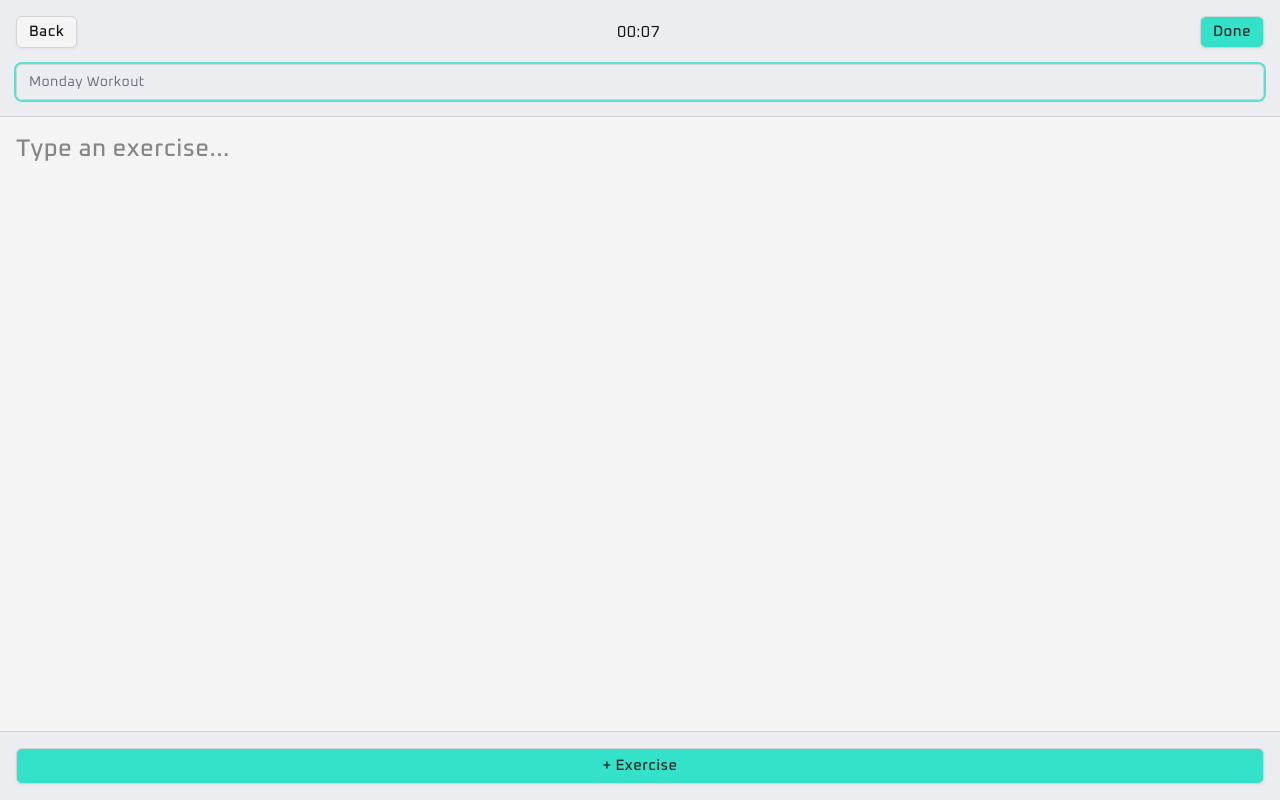
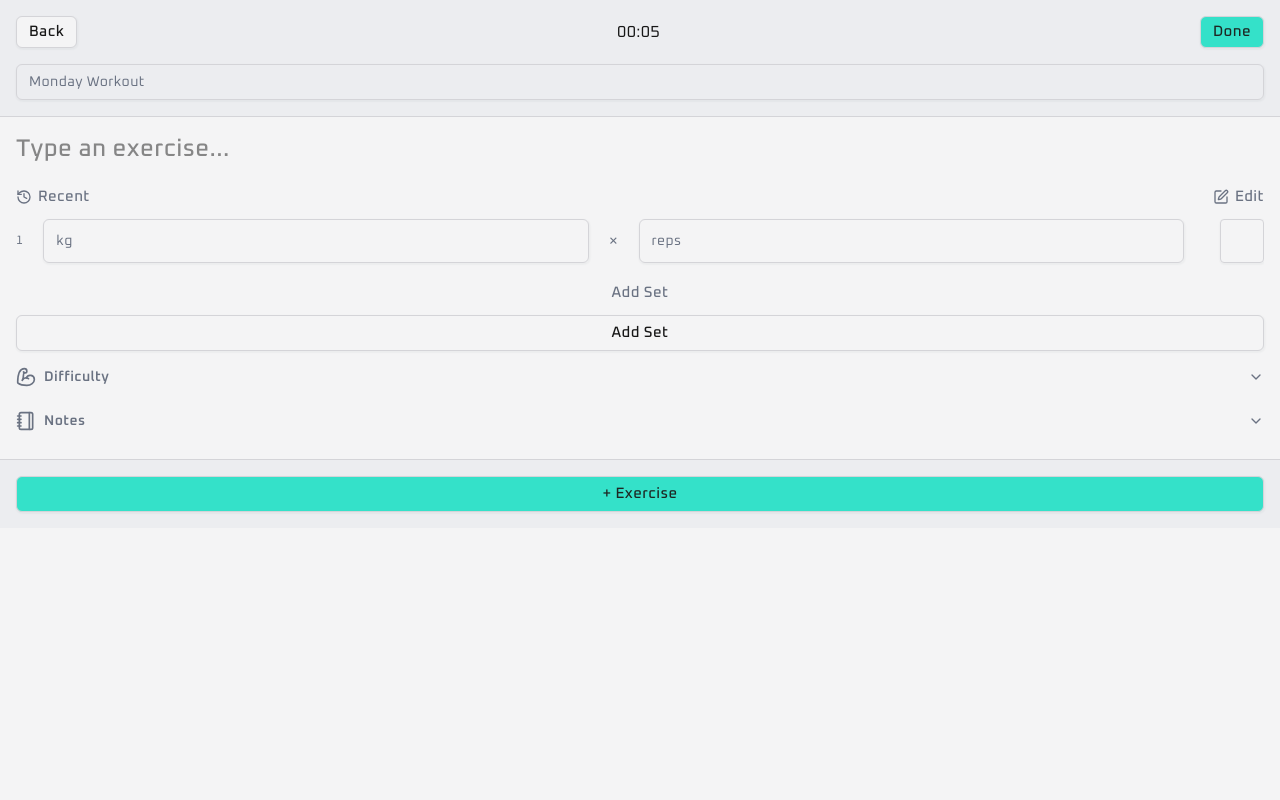
Before and after one commit to laoz40/Horus, a Next.js app: page /workouts/new in a window 1280 px wide. Built offline with nearby package versions, Linux system fonts and the light colour scheme.

Commit message:
implemented react hook form for workout form (wip)

```diff
--- a/components/ExerciseForm.tsx
+++ b/components/ExerciseForm.tsx
@@ -8,6 +8,7 @@ import SetRow from "./SetRow";
 import { cn } from "@/lib/utils";
 import { ExerciseFormData } from "@/lib/types";
 import InputNoBorder from "./InputNoBorder";
+import { useFormContext } from "react-hook-form";
 
 export interface ExerciseFormProps
 	extends React.HTMLAttributes<HTMLDivElement> {
@@ -15,10 +16,13 @@ export interface ExerciseFormProps
 	setExerciseData: (
 		updaterFn: (prev: ExerciseFormData) => ExerciseFormData,
 	) => void;
+	exerciseIndex: number
 }
 
 const ExerciseForm = forwardRef<HTMLDivElement, ExerciseFormProps>(
-	({ exerciseData, setExerciseData, className }, ref) => {
+	({ exerciseData, setExerciseData, className, exerciseIndex }, ref) => {
+		const { register } = useFormContext()
+
 		const handleNameUpdate = (input: ChangeEvent<HTMLInputElement>) => {
 			setExerciseData((prev) => ({
 				...prev,
@@ -63,8 +67,7 @@ const ExerciseForm = forwardRef<HTMLDivElement, ExerciseFormProps>(
 				<InputNoBorder
 					placeholder="Type an exercise..."
 					className="text-2xl font-medium"
-					value={exerciseData.name}
-					onChange={handleNameUpdate}
+					{...register(`exercises.${exerciseIndex}.exercise`)}
 					onBlur={() => setExerciseNameBlurred(true)}
 					list="exercises"
 				/>
@@ -76,7 +79,7 @@ const ExerciseForm = forwardRef<HTMLDivElement, ExerciseFormProps>(
 					))}
 				</datalist>
 
-				{exerciseNameBlurred && exerciseData.name.trim() && (
+				{/*	{exerciseNameBlurred && exerciseData.name.trim() && ( */
 					<div className="h-full flex flex-col gap-1">
 						{/* Recent + Edit Buttons */}
 						<div className="flex flex-row justify-between text-xs">
@@ -101,10 +104,11 @@ const ExerciseForm = forwardRef<HTMLDivElement, ExerciseFormProps>(
 						{/* Set Rows */}
 						<div className="flex flex-col overflow-y-auto no-scrollbar grow gap-3">
 							<div className="flex flex-col gap-3 pt-0.5">
-								{exerciseData.sets.map((set, index) => (
+								{exerciseData.sets.map((set, setIndex) => (
 									<SetRow
 										key={set.id}
-										index={index}
+										setIndex={setIndex}
+										exerciseIndex={exerciseIndex}
 										set={set}
 										setExerciseData={setExerciseData}
 									/>
@@ -134,7 +138,7 @@ const ExerciseForm = forwardRef<HTMLDivElement, ExerciseFormProps>(
 							setExerciseData={setExerciseData}
 						/>
 					</div>
-				)}
+				}
 			</section>
 		);
 	},
--- a/components/NumberInput.tsx
+++ b/components/NumberInput.tsx
@@ -25,6 +25,7 @@ export default function NumberInput({
 	className,
 	value,
 	onChange,
+	...props
 }: InputProps) {
 	const config = variantConfig[variant];
 
@@ -42,6 +43,7 @@ export default function NumberInput({
 			placeholder={placeholder}
 			className={className}
 			type="text"
+			{...props}
 			value={value}
 			onChange={handleChange}></Input>
 	);
--- a/components/SetRow.tsx
+++ b/components/SetRow.tsx
@@ -1,11 +1,13 @@
-import { ChangeEvent, type ReactElement } from "react";
+import { type ReactElement } from "react";
 import { Checkbox } from "./ui/checkbox";
 import NumberInput from "./NumberInput";
 import { ExerciseFormData } from "@/lib/types";
+import { useFormContext } from "react-hook-form";
 
 interface SetRowProps {
 	key: string;
-	index: number;
+	exerciseIndex: number;
+	setIndex: number;
 	set: { weight: string; reps: string };
 	setExerciseData: (
 		updaterFn: (prev: ExerciseFormData) => ExerciseFormData,
@@ -13,45 +15,29 @@ interface SetRowProps {
 }
 
 export default function SetRow({
-	index,
-	set,
-	setExerciseData,
+	exerciseIndex,
+	setIndex,
 }: SetRowProps): ReactElement {
-	const handleWeightUpdate = (input: ChangeEvent<HTMLInputElement>) => {
-		setExerciseData((prev) => {
-			const setsData = [...prev.sets];
-			setsData[index] = { ...setsData[index], weight: input.target.value };
-			return { ...prev, sets: setsData };
-		});
-	};
 
-	const handleRepsUpdate = (input: ChangeEvent<HTMLInputElement>) => {
-		setExerciseData((prev) => {
-			const setsData = [...prev.sets];
-			setsData[index] = { ...setsData[index], reps: input.target.value };
-			return { ...prev, sets: setsData };
-		});
-	};
+	const { register } = useFormContext()
 
 	return (
 		<>
 			<div className="flex flex-col gap-1">
 				<div className="grid grid-cols-[min-content_1fr_min-content_1fr_min-content] gap-5 place-items-center">
-					<span className="text-muted-foreground text-xs">{index + 1}</span>
+					<span className="text-muted-foreground text-xs">{setIndex + 1}</span>
 					<NumberInput
 						variant="decimal"
 						placeholder="kg"
 						className="text-xl h-11"
-						value={set.weight}
-						onChange={handleWeightUpdate}
+						{...register(`exercises.${exerciseIndex}.sets.${setIndex}.weight`)}
 					/>
 					<span className="text-muted-foreground">×</span>
 					<NumberInput
 						variant="integer"
 						placeholder="reps"
 						className="text-xl h-11"
-						value={set.reps}
-						onChange={handleRepsUpdate}
+						{...register(`exercises.${exerciseIndex}.sets.${setIndex}.reps`)}
 					/>
 					<Checkbox
 						className="h-11 w-11 ml-4"
--- a/components/WorkoutForm.tsx
+++ b/components/WorkoutForm.tsx
@@ -8,6 +8,9 @@ import {
 	useState,
 	type ReactElement,
 } from "react";
+import { FormProvider, useForm } from "react-hook-form"
+import { zodResolver } from "@hookform/resolvers/zod"
+import { Workout, WorkoutSchema } from "@/lib/validateWorkout"
 import ExerciseForm from "./ExerciseForm";
 import { Button } from "./ui/button";
 import { Input } from "./ui/input";
@@ -15,6 +18,24 @@ import { ExerciseFormData, WorkoutFormData } from "@/lib/types";
 import { useRouter } from "next/navigation";
 import { formatDurationFull } from "@/lib/time";
 import { currentDay } from "@/lib/date";
+
+const newExerciseObject = {
+	id: crypto.randomUUID(),
+	name: "",
+	exercise: {
+		exerciseId: undefined,
+		newExerciseName: "",
+	},
+	difficulty: null,
+	notes: "",
+	sets: [
+		{
+			id: crypto.randomUUID(),
+			weight: "",
+			reps: "",
+		},
+	],
+};
 
 const newWorkoutObject: WorkoutFormData = {
 	name: "",
@@ -27,7 +48,7 @@ const newWorkoutObject: WorkoutFormData = {
 				exerciseId: undefined,
 				newExerciseName: "",
 			},
-			difficulty: 0,
+			difficulty: null,
 			notes: "",
 			sets: [
 				{
@@ -53,6 +74,10 @@ export default function WorkoutForm({
 		initialData ? initialData : newWorkoutObject,
 	);
 
+	const methods = useForm<Workout>({
+	});
+	const { register } = methods
+
 	// -----
 
 	// TODO: this should probably save when clicking back button, but idk
@@ -75,30 +100,12 @@ export default function WorkoutForm({
 	// -----
 
 	const handleAddExercise = () => {
-		const newExercise = {
-			id: crypto.randomUUID(),
-			name: "",
-			exercise: {
-				exerciseId: undefined,
-				newExerciseName: "",
-			},
-			difficulty: null,
-			notes: "",
-			sets: [
-				{
-					id: crypto.randomUUID(),
-					weight: "",
-					reps: "",
-				},
-			],
-		};
-
 		setWorkoutData((prev) => ({
 			...prev,
-			exercises: [...prev.exercises, newExercise],
+			exercises: [...prev.exercises, newExerciseObject],
 		}));
 
-		setScrollTargetId(newExercise.id);
+		setScrollTargetId(newExerciseObject.id);
 	};
 
 	// -----
@@ -121,7 +128,7 @@ export default function WorkoutForm({
 	const [submitting, setSubmitting] = useState(false);
 	const router = useRouter();
 
-	const handleSubmit = async (form: FormEvent) => {
+	const handleSubmitOld = async (form: FormEvent) => {
 		form.preventDefault();
 		setSubmitting(true);
 
@@ -156,6 +163,10 @@ export default function WorkoutForm({
 		}
 	};
 
+	const onSubmit = ( data: any ) => {
+		console.log(data)
+	}
+
 	return (
 		<div className="flex flex-col h-svh">
 			{/* Top Actions */}
@@ -176,26 +187,26 @@ export default function WorkoutForm({
 				</Button>
 			</div>
 
+			<FormProvider {...methods}>
+				<form
+				id="workout-form"
+				onSubmit={methods.handleSubmit(onSubmit)}>
+
 			{/* Workout Name */}
 			<section className="flex flex-col gap-1 pl-4 pr-4 pb-4 border-b bg-input/50 dark:backdrop-blur-xs">
 				<Input
-					autoFocus
 					placeholder={`${currentDay} Workout`}
-					value={workoutData.name}
-					onChange={(input) =>
-						setWorkoutData((prev) => ({ ...prev, name: input.target.value }))
-					}
+					{...register("name")}
 				/>
 			</section>
 
 			{/* Exercise Form */}
-			<form
-				id="workout-form"
-				onSubmit={handleSubmit}
+			<section
 				className="flex flex-col flex-1 overflow-y-auto snap-y snap-mandatory">
-				{workoutData.exercises.map((exerciseData, index) => (
+				{workoutData.exercises.map((exerciseData, exerciseIndex) => (
 					<ExerciseForm
 						key={exerciseData.id}
+						exerciseIndex={exerciseIndex}
 						ref={(ExerciseForm) => {
 							exerciseRefs.current[exerciseData.id] = ExerciseForm;
 						}}
@@ -206,13 +217,13 @@ export default function WorkoutForm({
 						) => {
 							setWorkoutData((prev) => {
 								const exercises = [...prev.exercises];
-								exercises[index] = updaterFn(exercises[index]);
+								exercises[exerciseIndex] = updaterFn(exercises[exerciseIndex]);
 								return { ...prev, exercises: exercises };
 							});
 						}}
 					/>
 				))}
-			</form>
+			</section>
 
 			{/* Add Exercise */}
 			<div className="flex w-full border-t p-4 bg-input/50 dark:backdrop-blur-xs">
@@ -222,6 +233,8 @@ export default function WorkoutForm({
 					+ Exercise
 				</Button>
 			</div>
+				</form>
+			</FormProvider>
 		</div>
 	);
 }
--- a/lib/validateWorkout.ts
+++ b/lib/validateWorkout.ts
@@ -28,7 +28,7 @@ const ExerciseSchema = z.object({
 	sets: z.array(SetSchema).min(1, "No Sets"),
 });
 
-const WorkoutSchema = z.object({
+export const WorkoutSchema = z.object({
 	name: z.string().min(1, "No Workout Name"),
 	durationSeconds: z.int().nullable(),
 	exercises: z.array(ExerciseSchema).min(1, "No Exercises"),
```
